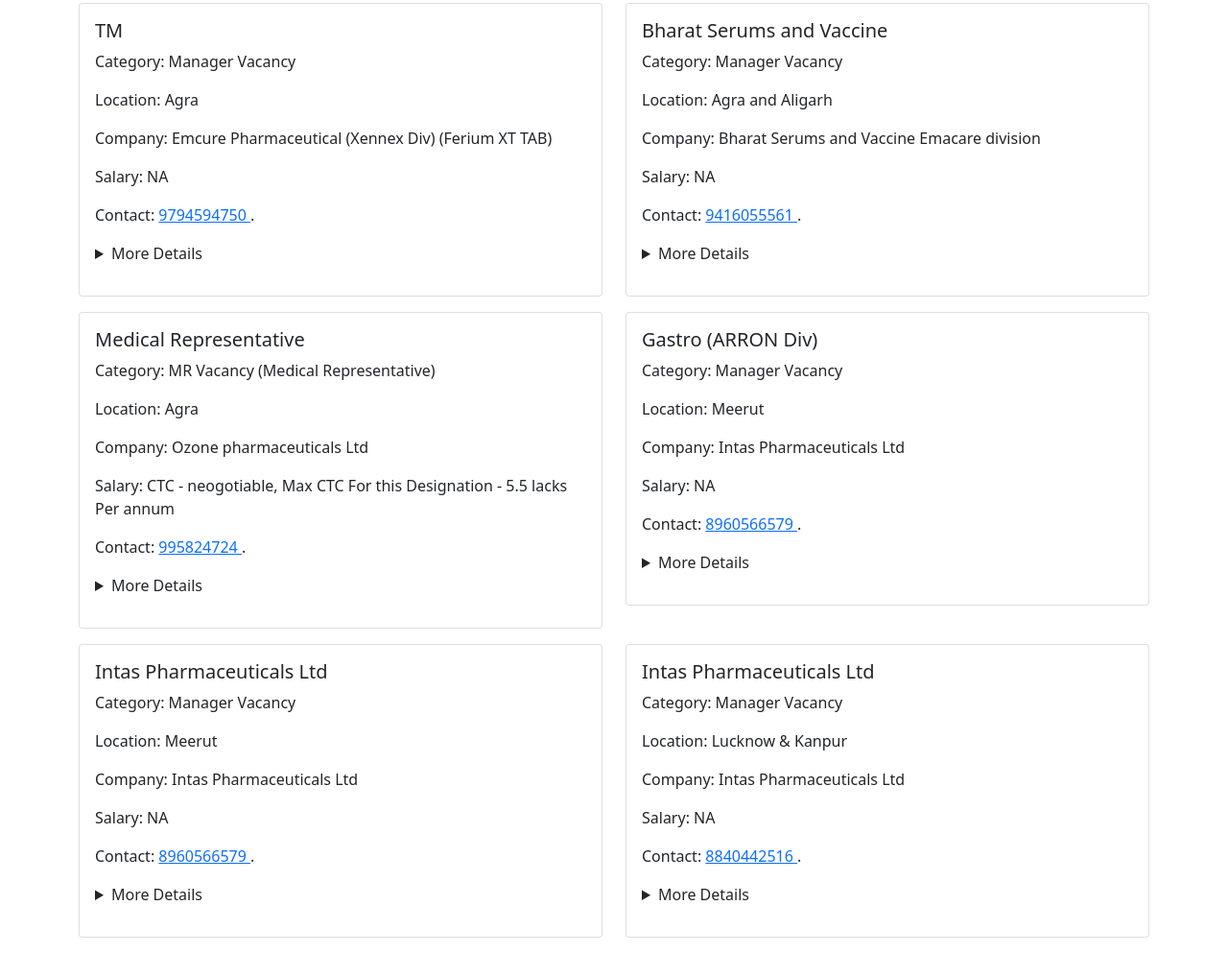
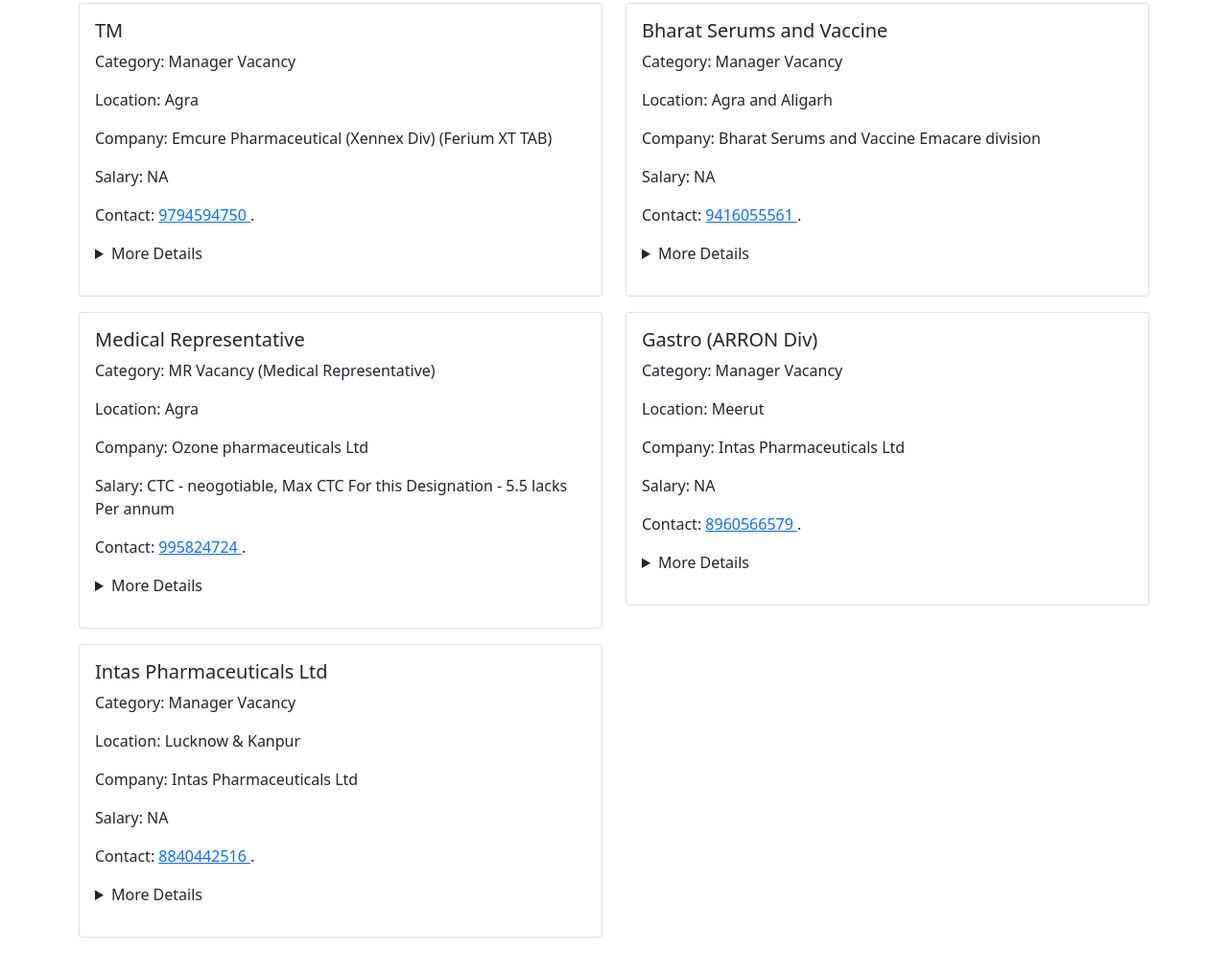
Before and after one commit to jitemdra/PharmaJob, a plain HTML site: page Job.html in a window 1280 px wide. Shown: the part 1281-2274 px from the top of the page at 96% size. Drawn offline with nearby package versions, Linux system fonts and the light colour scheme.

Commit message:
Add files via upload

```diff
--- a/Job.html
+++ b/Job.html
@@ -121,23 +121,23 @@
       { title: "ABM (Area Business Managers)", category: 'Manager vacancy', location: 'Chandigarh', company: 'Intas urology Chandigarh', salary: 'Negotiable', description: '<details><summary>More Details</summary> <h2> Candidate Requriment: </h2> Skill: Science/Pharma Graduate, Senior MRs can also apply <br> <h2> About Company: </h2>Email Id: <a href = "mailto: santoshzbm@gmail.com">santoshzbm@gmail.com</a></details>' },
 
       // 2
-      { title: 'Medical Representative', category: 'M.R Vacancy (Medical Representative)', location: 'Karnal nd Kangra', company: 'Zydus Lifescience Ltd', salary: 'NA', description: 'Contact: <a href="tel:9316022331" class="number"> 9316022331 </a>. <details><summary>More Details</summary> <h2> Candidate Requriment: </h2> Minimum Experience: 6 Month Year <br> Maximum Experience: (No Fresher Please), <br> Skill: Graduate/B Pharma <br> Age: Not more than 28 years. <br>  <h2> About Company: </h2> company name: Zydus Lifescience Ltd <br> contact person Name: Mr Rahul Mahajan <br> Phone Number: <a href="tel:9316022331" class="number"> 931602231 </a> <br> Email Id: <a href = "mailto: rm24031991@gmail.com">mudraswasthyasevapvtltd</a>"> </details>'},
+      { title: 'Medical Representative', category: 'M.R Vacancy (Medical Representative)', location: 'Karnal nd Kangra', company: 'Zydus Lifescience Ltd', salary: 'NA', description: 'Contact: <a href="tel:9316022331" class="number"> 9316022331 </a>. <details><summary>More Details</summary> <h2> Candidate Requriment: </h2> Minimum Experience: No Fresher Please <br> Maximum Experience:  6 Month <br> Skill: Graduate/B Pharma <br> Age: Not more than 28 years. <br>  <h2> About Company: </h2> company name: Zydus Lifescience Ltd <br> contact person Name: Mr Rahul Mahajan <br> Phone Number: <a href="tel:9316022331" class="number"> 931602231 </a> <br> Email Id: <a href = "mailto: rm24031991@gmail.com">rm24031991@gmail.com</a> </details>'},
 
       // 3
-      { title: "ABM'S", category: 'Managers Vacancy', location: 'South Mumbai', company: 'Wayonext Pharmaceuticals', salary: 'Negotiable', description: 'Contact: <a href="tel: 9321008494" class="number"> 9321008494 </a>. <details><summary>More Details</summary> <h2> Candidate Requriment: </h2> Skill: Any Graduate <br> Bike Compulsory <br> Age : Negotiable <br> Senior MRs can also apply, <br> <h2> About Company: </h2> company name: Wayonext Pharmaceuticals <br> Phone Number: <a href="tel:8127558585" class="number"> 8127558585 </a> <br> Email Id: <a href = "mailto: wayonextpharma@gmail.com"> wayonextpharma@gmail.com </a> <br> Job Address: South Mumbau"></details>'},
+      { title: "ABM'S", category: 'Managers Vacancy', location: 'South Mumbai', company: 'Wayonext Pharmaceuticals', salary: 'Negotiable', description: 'Contact: <a href="tel: 9321008494" class="number"> 9321008494 </a>. <details><summary>More Details</summary> <h2> Candidate Requriment: </h2> Skill: Any Graduate <br> Bike Compulsory <br> Age : Negotiable <br> Senior MRs can also apply, <br> <h2> About Company: </h2> company name: Wayonext Pharmaceuticals <br> Phone Number: <a href="tel:8127558585" class="number"> 8127558585 </a> <br> Email Id: <a href = "mailto: wayonextpharma@gmail.com"> wayonextpharma@gmail.com </a> </details>'},
 
       // 4
-      { title: 'Sales Executive', category: 'Managers Vacancy', location: 'Ludhiana', company: 'Sun Pharma', salary: '₹3.6 Lakh per annum', description: 'Contact: <a href="tel:6283779932" class="number"> 6283779932 </a>. <details><summary>More Details</summary> <h2> Candidate Requriment: </h2> Minimum Experience: Should have 6 month <br> Maximum Experience: 1 Year (Experience in the same segment), <br> Skill: Science Graduate (Only 6 months to 1 year experienced candidate) <br> <h2> About Company: </h2> company name: Sun Pharma, contact person Name: Harsimarpreet singh, Phone Number: <a href="tel:6283779932" class="number"> 6283779932 </a>, contact person Designation: ABM (Area Business Manager)"> </details>'},
+      { title: 'Sales Executive', category: 'Managers Vacancy', location: 'Ludhiana', company: 'Sun Pharma', salary: '₹3.6 Lakh per annum', description: 'Contact: <a href="tel:6283779932" class="number"> 6283779932 </a>. <details><summary>More Details</summary> <h2> Candidate Requriment: </h2> Minimum Experience: Should have 6 month <br> Maximum Experience: 1 Year (Experience in the same segment), <br> Skill: Science Graduate (Only 6 months to 1 year experienced candidate) <br> <h2> About Company: </h2> company name: Sun Pharma <br> contact person Name: Harsimarpreet singh <br> Phone Number: <a href="tel:6283779932" class="number"> 6283779932 </a> <br> contact person Designation: ABM (Area Business Manager)"> </details>'},
 
 
       // 5
-      { title: 'Marketing Executive at Agra', category: 'Manager Vacancy', location: 'Agra', company: 'Lupin Ltd', salary: 'NA', description: 'Contact: <a href="tel: 9794418556" class="number"> 9794418556 </a>. <details><summary>More Details</summary> <h2> Candidate Requriment: </h2> Minimum Experience: 1 year (Perferably) <br> Skill: B Pharma/B.Sc <br> Excellent Communication skills/Scientific communication <br> <h2> About Company: </h2> company name: Lupin Ltd <br> contact person Name: Arpit Gupta <br> Phone Number: <a href="tel:9794418556" class="number"> 9794418556 </a> </details>'},
+      { title: 'Marketing Executive at Agra', category: 'Manager Vacancy', location: 'Agra', company: 'Lupin Ltd', salary: 'NA', description: 'Contact: <a href="tel: 9794418556" class="number"> 9794418556 </a>. <details><summary>More Details</summary> <h2> Candidate Requriment: </h2> Experience: 1 year (Perferably) <br> Skill: B Pharma/B.Sc <br> Excellent Communication skills/Scientific communication <br> <h2> About Company: </h2> company name: Lupin Ltd <br> contact person Name: Arpit Gupta <br> Phone Number: <a href="tel:9794418556" class="number"> 9794418556 </a> </details>'},
 
       // 6
-      { title: 'Medical Representative', category: 'MR Vacancy (Medical Representative)', location: 'Agra', company: 'Torrent Pharma (UVA)', salary: 'Negotiable', description: 'Contact: <a href="tel: 8395878352" class="number"> 8395878352 </a>. <details><summary>More Details</summary> <h2> About Company: </h2> company name: Torrent Pharma (UVA) <h2> Candidate Requriment: </h2> Minimum Experience: 1 year Experience <br> Age: Below 30 Years </details>'},
+      { title: 'Medical Representative', category: 'MR Vacancy (Medical Representative)', location: 'Agra', company: 'Torrent Pharma (UVA)', salary: 'Negotiable', description: 'Contact: <a href="tel: 8395878352" class="number"> 8395878352 </a>. <details><summary>More Details</summary> <h2> Candidate Requriment: </h2> Minimum Experience: 1 year Experience <br> Age: Below 30 Years <h2> About Company: </h2> company name: Torrent Pharma (UVA) <br> Phone Number: <a href="tel:8395878352" class="number"> 8395878352 </a> </details>'},
 
       // 7
-      { title: 'TM', category: 'Manager Vacancy', location: 'Agra', company: 'Emcure Pharmaceutical (Xennex Div) (Ferium XT TAB)', salary: 'NA', description: 'Contact: <a href="tel: 9794594750" class="number"> 9794594750 </a>. <details><summary>More Details</summary> <h2> Candidate Requriment: </h2> Minimum Experience: 1 Month <br> Skill: Science Graduate <br> Age: Max 27 Years <br> <h2> About Company: </h2> company name: Emcure Pharmaceutical (Xennex Div) (Ferium XT TAB) <br> Phone Number: <a href="tel: 9794594750" class="number"> 9794594750 </a> </details>'},
+      { title: 'TM', category: 'Manager Vacancy', location: 'Agra', company: 'Emcure Pharmaceutical (Xennex Div) (Ferium XT TAB)', salary: 'NA', description: 'Contact: <a href="tel: 9794594750" class="number"> 9794594750 </a>. <details><summary>More Details</summary> <h2> Candidate Requriment: </h2> Experience: 1 Month <br> Skill: Science Graduate <br> Age: Max 27 Years <br> <h2> About Company: </h2> company name: Emcure Pharmaceutical (Xennex Div) (Ferium XT TAB) <br> Phone Number: <a href="tel: 9794594750" class="number"> 9794594750 </a> </details>'},
 
       // 8
       { title: 'Bharat Serums and Vaccine', category: 'Manager Vacancy', location: 'Agra and Aligarh', company: 'Bharat Serums and Vaccine Emacare division', salary: 'NA', description: 'Contact: <a href="tel: 9416055561" class="number"> 9416055561 </a>. <details><summary>More Details</summary> <h2> About Company: </h2> company name: Bharat Serums and Vaccine Emacare division <br> Contact person name: Anil Kumar <br> Phone Number: <a href="tel: 9416055561" class="number"> 9416055561 </a> </details>'},
@@ -146,13 +146,10 @@
       { title: 'Medical Representative', category: 'MR Vacancy (Medical Representative)', location: 'Agra', company: 'Ozone pharmaceuticals Ltd', salary: 'CTC - neogotiable, Max CTC For this Designation - 5.5 lacks Per annum', description: 'Contact: <a href="tel: 995824724" class="number"> 995824724 </a>. <details><summary>More Details</summary> <h2> About Company: </h2> company name: Ozone pharmaceuticals Ltd <br> Contact person name: Deepak Chandeliya <br> Phone Number: <a href="tel: 995824724" class="number"> 995824724 </a> </details>'},
 
       // 10
-      { title: "Gastro (ARRON Div)", category: 'Manager Vacancy', location: 'Meerut', company: 'Intas Pharmaceuticals Ltd', salary: 'NA', description: 'Contact: <a href="tel: 8960566579" class="number"> 8960566579 </a>. <details><summary>More Details</summary> <h2> Candidate Requriment: </h2> Skill: B.Sc, B.Pharma (Scienc Background) <br> Age: Not more 25 years <br> <h2> Minimum Experience: </h2> Fresher also can apply, <br> <h2> Maximum Experince: </h2> more than 6 months <br> About Company: </h2> company name: Intas Pharmaceuticals Ltd, <br> Phone Number: <a href="tel: 8960566579" class="number"> 8960566579 </a>, <br> Email Id: <a href = "mailto: tlpsrivastava@gmail.com"> tlpsrivastava@gmail.com </a>"></details>'},
+      { title: "Gastro (ARRON Div)", category: 'Manager Vacancy', location: 'Meerut', company: 'Intas Pharmaceuticals Ltd', salary: 'NA', description: 'Contact: <a href="tel: 8960566579" class="number"> 8960566579 </a>. <details><summary>More Details</summary> <h2> Candidate Requriment: </h2> Skill: B.Sc, B.Pharma (Scienc Background) <br> Age: Not more 25 years <br> Minimum Experience: Fresher also can apply, <br> Maximum Experince: more than 6 months <br> About Company: </h2> company name: Intas Pharmaceuticals Ltd, <br> Phone Number: <a href="tel: 8960566579" class="number"> 8960566579 </a>, <br> Email Id: <a href = "mailto: tlpsrivastava@gmail.com"> tlpsrivastava@gmail.com </a>"></details>'},
 
       // 11
-      { title: "Intas Pharmaceuticals Ltd", category: 'Manager Vacancy', location: 'Meerut', company: 'Intas Pharmaceuticals Ltd', salary: 'NA', description: 'Contact: <a href="tel: 8960566579" class="number"> 8960566579 </a>. <details><summary>More Details</summary> <h2> Candidate Requriment: </h2> Skill: B.Sc, B.Pharma(Science Background)  <br> Age: Not more 25 years <br> <h2> Minimum Experience: </h2> Fresher also can apply, <br> <h2> Maximum Experince: </h2> more than 6 months <br> About Company: </h2> company name: Intas Pharmaceuticals Ltd, <br> Phone Number: <a href="tel: 8960566579" class="number"> 8960566579 </a>, <br> Email Id: <a href = "mailto: tlpsrivastava@gmail.com"> tlpsrivastava@gmail.com </a>"></details>'},
-
-      // 12
-      { title: "Intas Pharmaceuticals Ltd", category: 'Manager Vacancy', location: 'Lucknow & Kanpur', company: 'Intas Pharmaceuticals Ltd', salary: 'NA', description: 'Contact: <a href="tel: 8840442516" class="number"> 8840442516 </a>. <details><summary>More Details</summary> <h2> Candidate Requriment: </h2> Skill: B.Sc, B.Pharma(Science background) <br> Age: Not more 26 years <br> <h2> Minimum Experience: </h2> Fresher also can apply, <br> <h2> Maximum Experince: </h2> more than 6 months <br> About Company: </h2> company name: Intas Pharmaceuticals Ltd, <br> Phone Number: <a href="tel: 8840442516" class="number"> 8840442516 </a>, <br> Email Id: <a href = "mailto: nimish_srivastava@gmail.com"> nimish_srivastava@gmail.com </a>"></details>'},
+      { title: "Intas Pharmaceuticals Ltd", category: 'Manager Vacancy', location: 'Lucknow & Kanpur', company: 'Intas Pharmaceuticals Ltd', salary: 'NA', description: 'Contact: <a href="tel: 8840442516" class="number"> 8840442516 </a>. <details><summary>More Details</summary> <h2> Candidate Requriment: </h2> Skill: B.Sc, B.Pharma(Science background) <br> Age: Not more 26 years <br> Minimum Experience: Fresher also can apply, <br> Maximum Experince: more than 6 months <br> <h2> About Company: </h2> company name: Intas Pharmaceuticals Ltd, <br> Phone Number: <a href="tel: 8840442516" class="number"> 8840442516 </a>, <br> Email Id: <a href = "mailto: nimish_srivastava@gmail.com"> nimish_srivastava@gmail.com </a>"></details>'},
       // Add more jobs with categories, locations, companies, salaries, and descriptions as needed
     ];
 
```
Also changed, not shown: Managers.html (+4 -4 lines), Mrvacancy.html (+2 -2 lines), index.html (+2 -2 lines), imgae/we are hiring jooin us.jpg.
